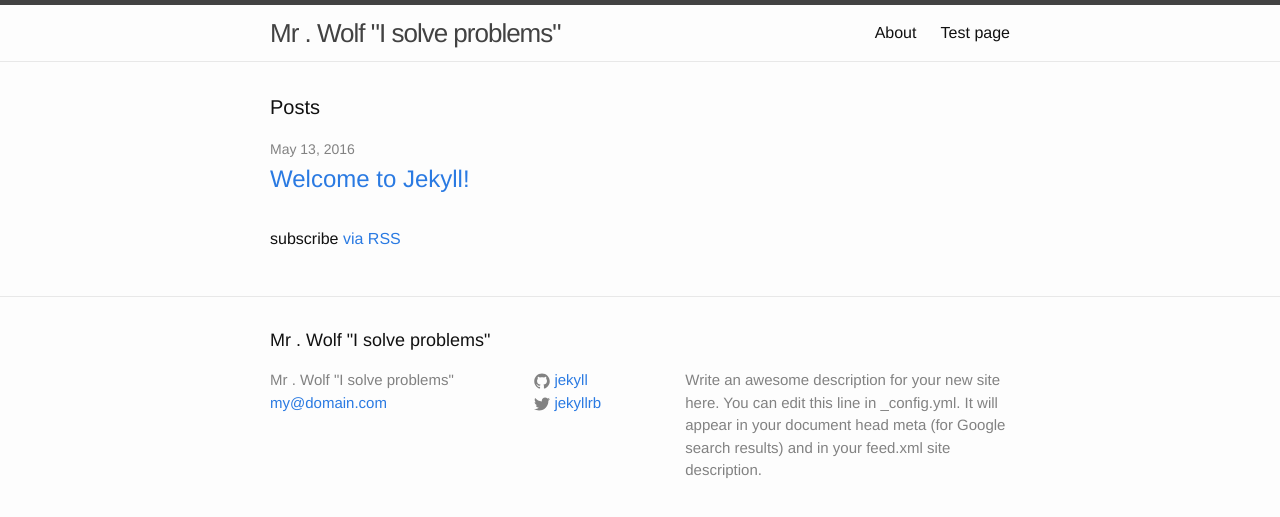
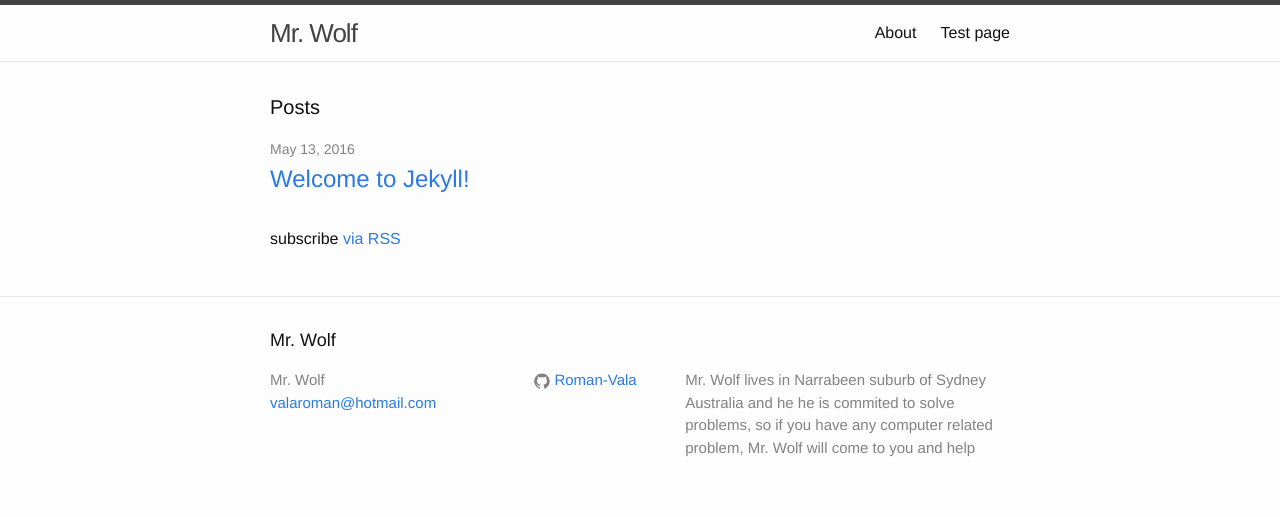
Before and after one commit to Roman-Vala/Roman-Vala.github.io, a Jekyll site: the page built from index.html, in a window 1280 px wide. Shown: the top 517 px of the page. Built offline with Jekyll 4.4.1, drawn with Linux system fonts in a browser that asks for light colours.

Commit message:
Updated _config.yml

```diff
--- a/_config.yml
+++ b/_config.yml
@@ -6,16 +6,14 @@
 # 'jekyll serve'. If you change this file, please restart the server process.
 
 # Site settings
-title: Mr . Wolf  "I solve problems"
-email: my@domain.com
+title: Mr. Wolf
+email: valaroman@hotmail.com
 description: > # this means to ignore newlines until "baseurl:"
-  Write an awesome description for your new site here. You can edit this
-  line in _config.yml. It will appear in your document head meta (for
-  Google search results) and in your feed.xml site description.
+  Mr. Wolf lives in Narrabeen suburb of Sydney Australia and he he is commited to solve problems, so if you have any computer related problem, Mr. Wolf will come to you and help
 baseurl: "" # the subpath of your site, e.g. /blog
-url: "http://yourdomain.com" # the base hostname & protocol for your site
-twitter_username: jekyllrb
-github_username:  jekyll
+url: "http://roman-vala.github.io/" # the base hostname & protocol for your site
+
+github_username:  Roman-Vala
 
 # Build settings
 markdown: kramdown
```
